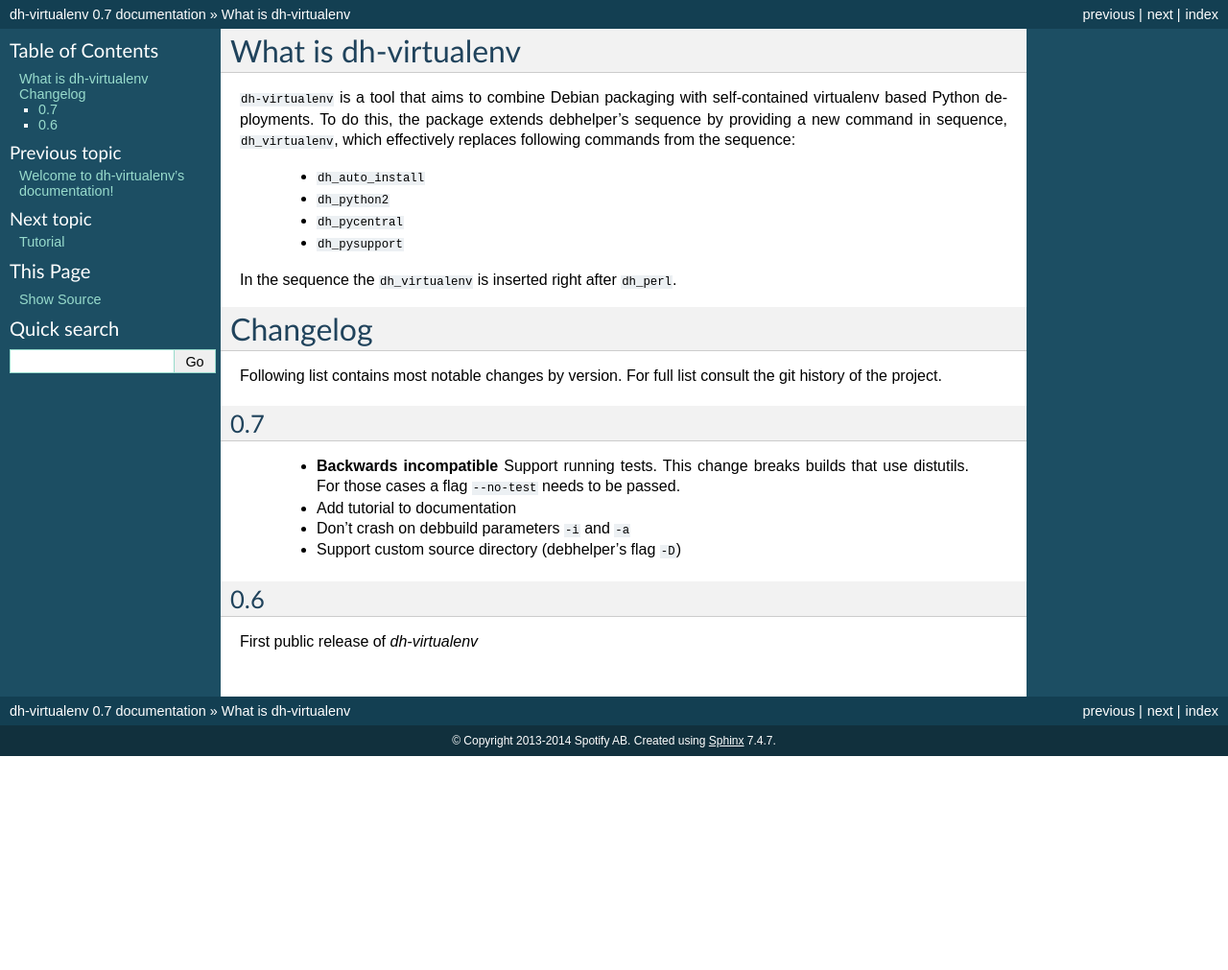
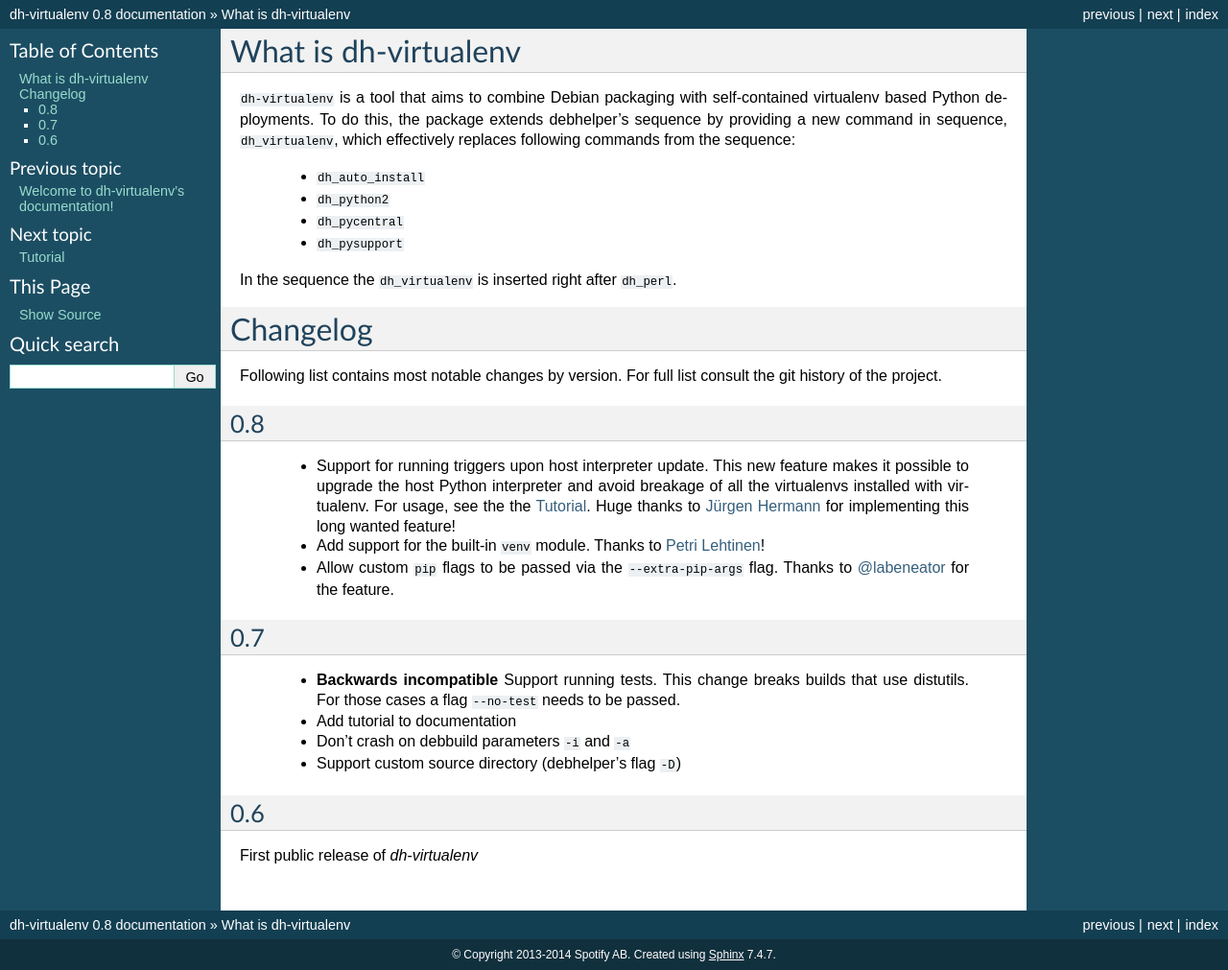
Before and after one commit to spotify/dh-virtualenv, a Sphinx documentation site: the page built from doc/info.rst, in a window 1280 px wide. Shown: the whole page at 96% size. Built offline with Sphinx 7.4.7, drawn with Linux system fonts in a browser that asks for light colours; before the commit the page ends 900 px from its top, so only the background shows below that.

```diff
--- a/doc/conf.py
+++ b/doc/conf.py
@@ -48,9 +48,9 @@ copyright = u'2013-2014 Spotify AB'
 # built documents.
 #
 # The short X.Y version.
-version = '0.7'
+version = '0.8'
 # The full version, including alpha/beta/rc tags.
-release = '0.7'
+release = '0.8'
 
 # The language for content autogenerated by Sphinx. Refer to documentation
 # for a list of supported languages.
--- a/doc/info.rst
+++ b/doc/info.rst
@@ -24,6 +24,21 @@ In the sequence the ``dh_virtualenv`` is inserted right after
 Following list contains most notable changes by version. For full list
 consult the git history of the project.
 
+0.8
+===
+
+ * Support for running triggers upon host interpreter update. This new
+   feature makes it possible to upgrade the host Python interpreter
+   and avoid breakage of all the virtualenvs installed with
+   virtualenv. For usage, see the the :doc:`tutorial`. Huge thanks to
+   `Jürgen Hermann <https://github.com/jhermann>`_ for implementing
+   this long wanted feature!
+ * Add support for the built-in ``venv`` module. Thanks to `Petri
+   Lehtinen <https://github.com/akheron>`_!
+ * Allow custom ``pip`` flags to be passed via the
+   ``--extra-pip-args`` flag. Thanks to `@labeneator
+   <https://github.com/labeneator>`_ for the feature.
+
 0.7
 ===
 
--- a/setup.py
+++ b/setup.py
@@ -22,7 +22,7 @@
 from setuptools import setup
 
 setup(name='dh_virtualenv',
-      version='0.7',
+      version='0.8',
       author=u'Jyrki Pulliainen',
       author_email='jyrki@spotify.com',
       url='https://github.com/spotify/dh-virtualenv',
```
Also changed, not shown: 2 other files.
